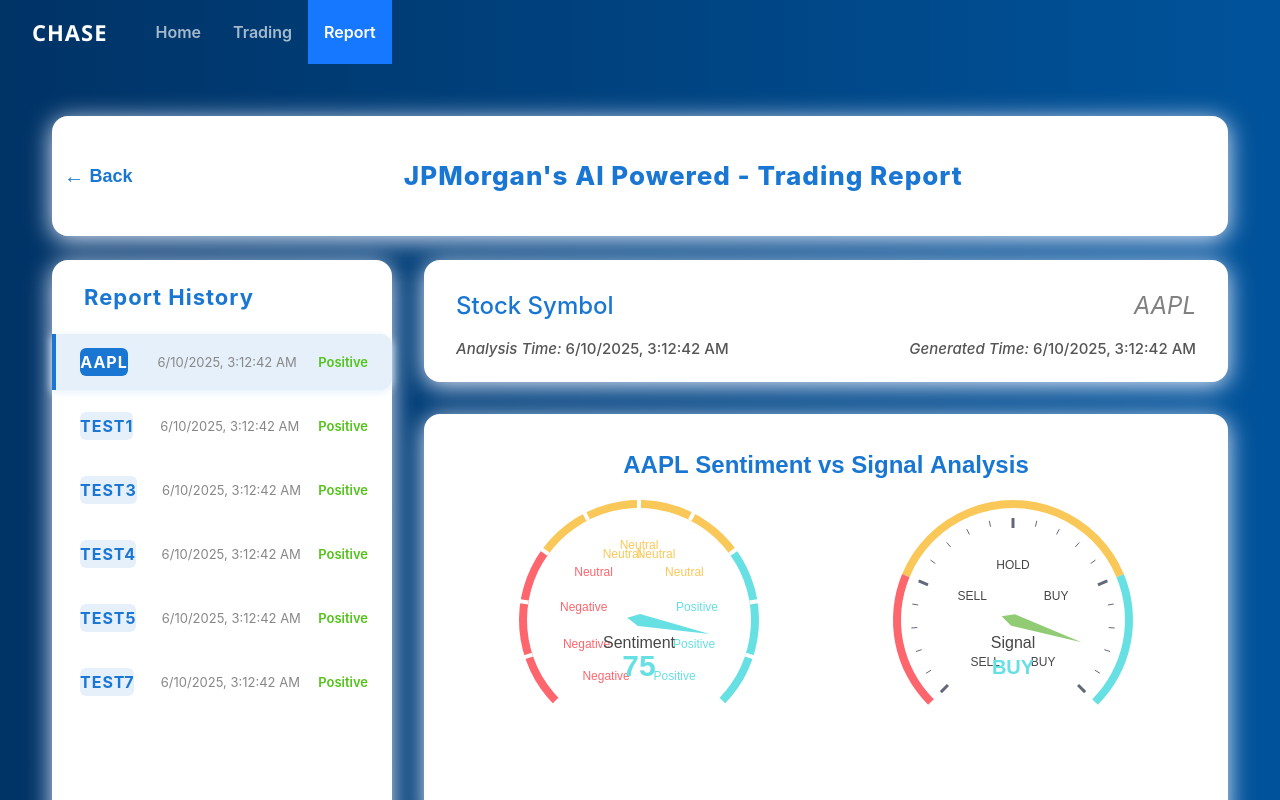
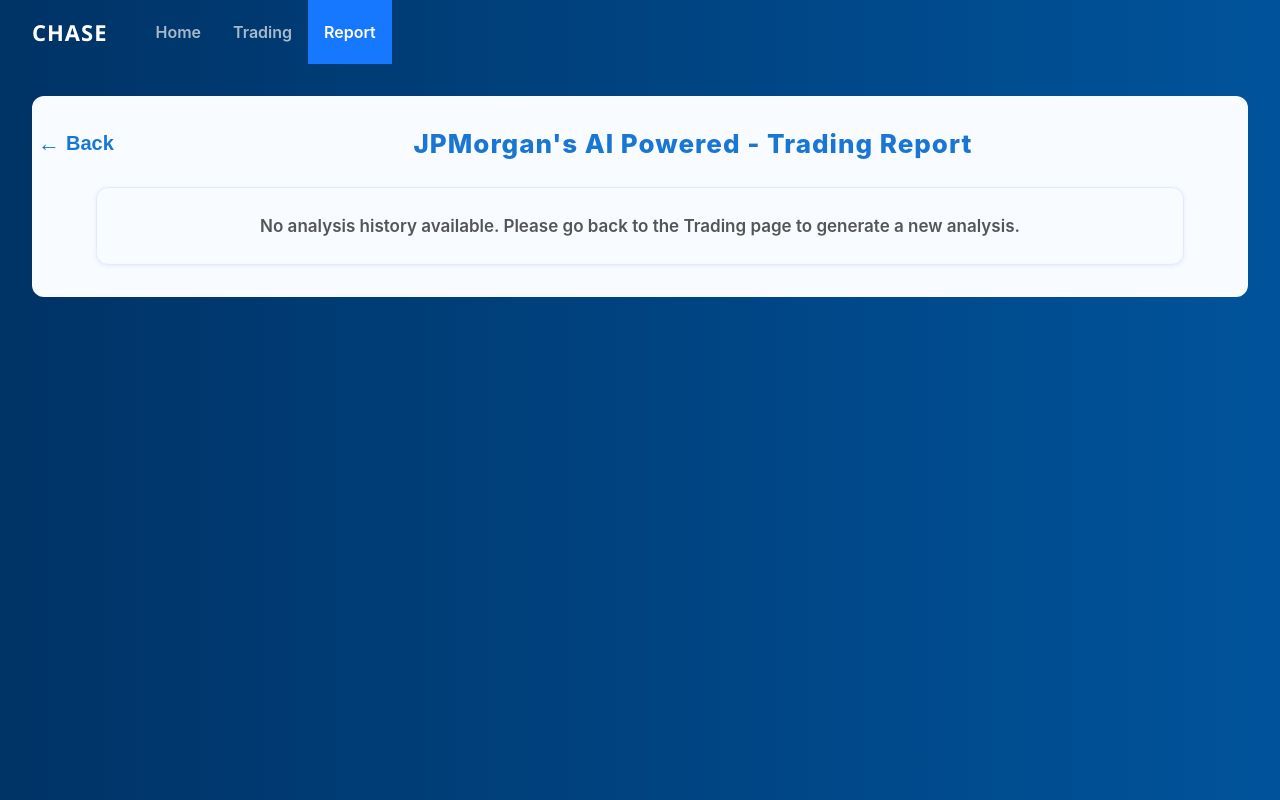
Before and after one commit to cybersreejith/AI-Quant-Trading-Signal, a React (Create React App) app in the folder frontend/: page /report in a window 1280 px wide. Shown: the top 800 px of the page. Built offline with nearby package versions, Linux system fonts and the light colour scheme.

Commit message:
Updates to layout for report UI

```diff
--- a/frontend/src/pages/Report_New.tsx
+++ b/frontend/src/pages/Report_New.tsx
@@ -1,14 +1,10 @@
 import React, { useState, useEffect } from "react";
-import { Card, Typography, Table, Tag } from "antd";
 import ReactECharts from "echarts-for-react";
 import { useNavigate, useLocation } from "react-router-dom";
 
-const { Paragraph } = Typography;
-
 /********************* MOCK Data Setup *******************************************/
-
 // Add this mock data at the top of your file
-const mockReportHistory: ReportRecord[] = [
+/*const mockReportHistory: ReportRecord[] = [
   {
     id: "1",
     symbol: "AAPL",
@@ -231,11 +227,10 @@
       },
     },
   },
-];
+];*/
 
 /********************* MOCK Data Setup *******************************************/
 
-// new data structure, match the backend return format
 interface FinalReport {
   quant_analysis: {
     status: string;
@@ -290,23 +285,22 @@
   const navigate = useNavigate();
   const location = useLocation();
 
-  /****************** mock setup *************************** */
-  /*const [reportHistory, setReportHistory] = useState<ReportRecord[]>([]);
-  const [selectedReport, setSelectedReport] = useState<ReportRecord | null>(
-    null
-  );*/
+  /****************** Mock Data Setup *************************** */
 
   // Use mock data for testing
-  const [reportHistory, setReportHistory] =
+  /*const [reportHistory, setReportHistory] =
     useState<ReportRecord[]>(mockReportHistory);
   const [selectedReport, setSelectedReport] = useState<ReportRecord | null>(
     mockReportHistory[0]
+  );*/
+  /****************** Mock Data Setup *************************** */
+
+  const [reportHistory, setReportHistory] = useState<ReportRecord[]>([]);
+  const [selectedReport, setSelectedReport] = useState<ReportRecord | null>(
+    null
   );
-
-  /*****************mock setup **************************** */
-
   // load history report
-  /*useEffect(() => {
+  useEffect(() => {
     const history = JSON.parse(localStorage.getItem("reportHistory") || "[]");
     setReportHistory(
       history.sort(
@@ -315,7 +309,6 @@
       )
     );
   }, []);
-  */
 
   // if there is new analysis data, add it to the history record
   useEffect(() => {
@@ -343,45 +336,89 @@
   // if there is no history record
   if (reportHistory.length === 0) {
     return (
-      <div style={{ padding: "20px" }}>
       <div
+        style={{
+          padding: "32px 0",
+          background: "#f8fbff",
+          borderRadius: 12,
+        }}
+      >
+        {/* <div
           style={{
             background: "#fff",
             borderRadius: 16,
             boxShadow: "0 4px 24px #e3eafc",
-            padding: 32,
-            maxWidth: 600,
-            margin: "40px auto",
+            padding: "40px 48px",
+            maxWidth: "85vw",
+            minWidth: 420,
+            margin: "60px auto",
+            display: "flex",
+            flexDirection: "column",
+            alignItems: "center",
           }}
-        >
+        > */}
         <div
-            style={{ display: "flex", alignItems: "center", marginBottom: 16 }}
+          style={{
+            display: "flex",
+            alignItems: "center",
+            width: "100%",
+            marginBottom: 28,
+          }}
         >
           <button
             onClick={() => navigate("/")}
             style={{
-                marginRight: 16,
+              marginRight: 18,
               background: "none",
               border: "none",
               color: "#1976d2",
-                fontSize: 18,
+              fontSize: 20,
               cursor: "pointer",
               display: "flex",
               alignItems: "center",
+              fontWeight: 700,
             }}
           >
-              &#8592; Back
+            <span style={{ fontSize: 22, marginRight: 6 }}>&#8592;</span>
+            <span>Back</span>
           </button>
-            <h2 style={{ margin: 0, fontWeight: 700, color: "#1976d2" }}>
-              Trading Report
+          <h2
+            style={{
+              margin: 0,
+              fontWeight: 800,
+              color: "#1976d2",
+              fontSize: 26,
+              letterSpacing: 1,
+              flex: 1,
+              textAlign: "center",
+            }}
+          >
+            JPMorgan's AI Powered - Trading Report
           </h2>
         </div>
-          <p style={{ fontSize: 16, color: "#555", margin: 0 }}>
+        <div
+          style={{
+            background: "#f8fbff",
+            borderRadius: 12,
+            padding: "28px 24px",
+            width: "100%",
+            textAlign: "center",
+            color: "#555",
+            fontSize: 17,
+            fontWeight: 500,
+            boxShadow: "0 1px 4px #e3eafc",
+            border: "1px solid #e3eafc",
+            maxWidth: "85vw",
+            margin: "0 auto",
+          }}
+        >
+          <span style={{ fontWeight: 600 }}>
             No analysis history available. Please go back to the Trading page to
             generate a new analysis.
-          </p>
+          </span>
         </div>
       </div>
+      // </div>
     );
   }
 
```
Lines whose indentation alone changed are shown as unchanged.
